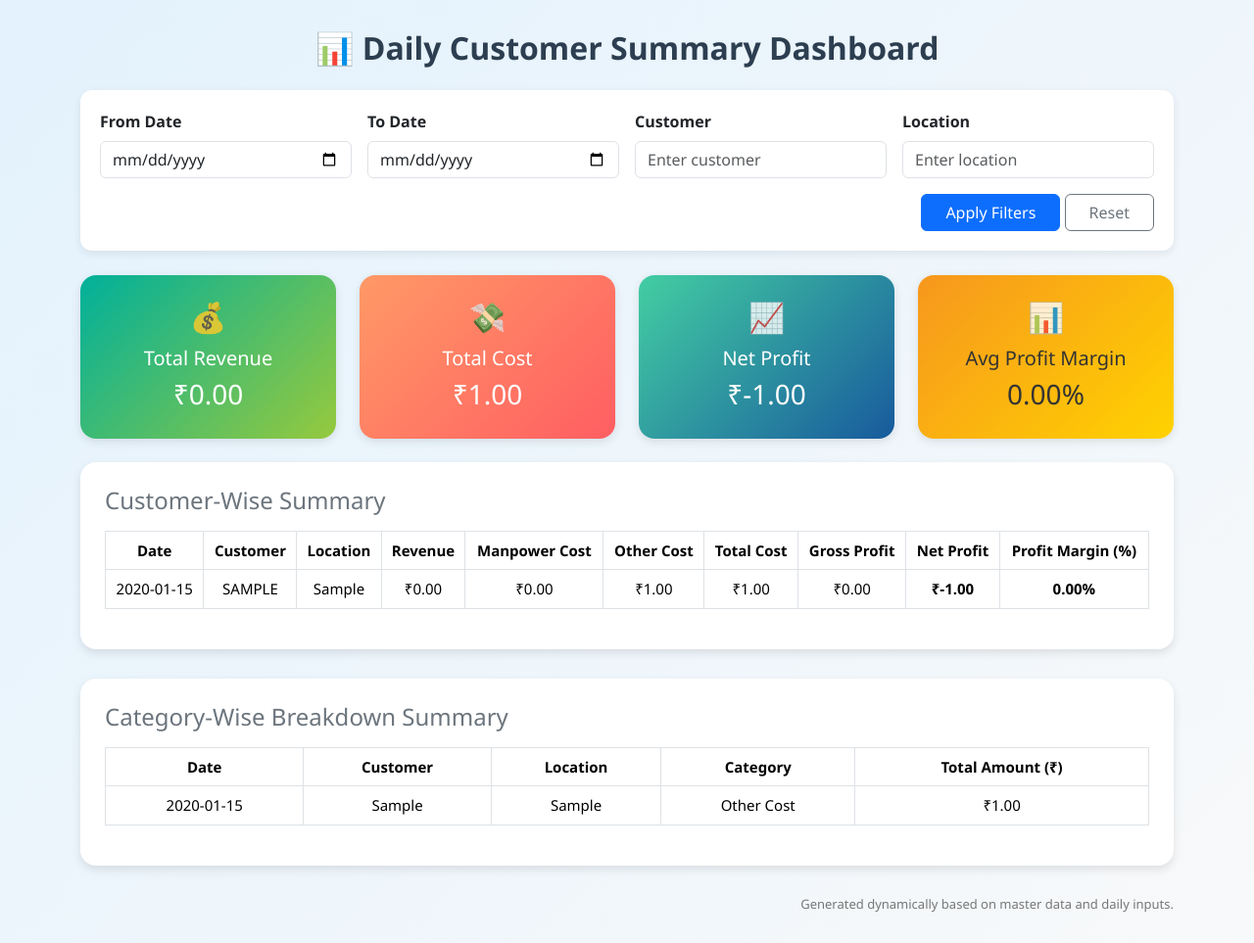
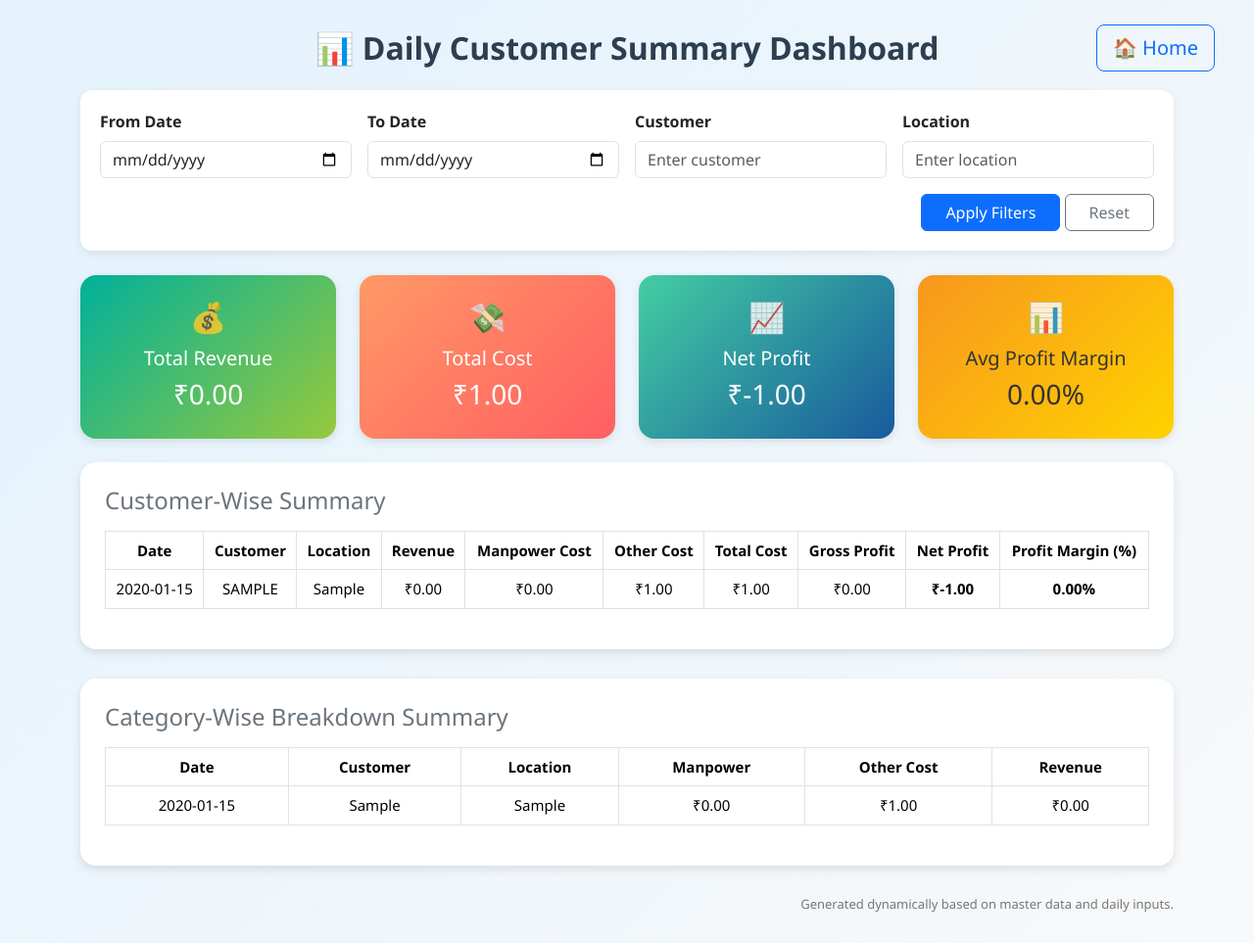
Before and after one commit to ashish86git/p-l-l, a Flask app: page /summary in a window 1280 px wide. Shown: the whole page at 98% size. Run offline with Flask 3, Linux system fonts and the light colour scheme; tables that the repository leaves empty hold one stand-in row (values such as "Sample post").

Commit message:
Add files via upload

```diff
--- a/templates/summary.html
+++ b/templates/summary.html
@@ -60,14 +60,27 @@
       box-shadow: 0 3px 10px rgba(0,0,0,0.08);
       margin-bottom: 25px;
     }
+    .home-btn {
+      position: fixed;
+      top: 25px;
+      right: 40px;
+      z-index: 1000;
+    }
   </style>
 </head>
 <body>
 
+  <!-- 🏠 Home Button -->
+  <div class="home-btn">
+    <a href="{{ url_for('index') }}" class="btn btn-outline-primary btn-lg">
+      🏠 Home
+    </a>
+  </div>
+
   <div class="container">
     <h2 class="mb-4 text-center">📊 Daily Customer Summary Dashboard</h2>
 
-    <!-- Filter Section -->
+    <!-- 🔍 Filter Section -->
     <form method="get" action="{{ url_for('summary') }}" class="filter-section">
       <div class="row g-3 align-items-end">
         <div class="col-md-3">
@@ -93,7 +106,7 @@
       </div>
     </form>
 
-    <!-- Summary Cards -->
+    <!-- 📈 Summary Cards -->
     {% if summary_data %}
     <div class="row mb-4">
       <div class="col-md-3">
@@ -127,10 +140,11 @@
     </div>
     {% endif %}
 
-    <!-- Customer-Wise Summary -->
+    <!-- 🧾 Customer-Wise Summary -->
     <div class="summary-card">
       <h4 class="mb-3 text-secondary">Customer-Wise Summary</h4>
       {% if summary_data %}
+      {% set sorted_summary = summary_data | sort(attribute='date', reverse=True) %}
       <div class="table-responsive">
         <table class="table table-bordered align-middle text-center">
           <thead>
@@ -148,7 +162,7 @@
             </tr>
           </thead>
           <tbody>
-            {% for row in summary_data %}
+            {% for row in sorted_summary %}
             <tr>
               <td>{{ row.date.strftime('%Y-%m-%d') if row.date else '' }}</td>
               <td class="text-uppercase">{{ row.customer }}</td>
@@ -174,11 +188,11 @@
       {% endif %}
     </div>
 
-    <!-- NEW: Breakdown Summary -->
-    <!-- GROUPED BREAKDOWN SUMMARY -->
+    <!-- ⚙️ Category-Wise Breakdown Summary -->
     {% if breakdown_data %}
     <div class="summary-card">
       <h4 class="mb-3 text-secondary">Category-Wise Breakdown Summary</h4>
+      {% set sorted_data = breakdown_data | sort(attribute='date', reverse=True) %}
       <div class="table-responsive">
         <table class="table table-bordered align-middle text-center">
           <thead>
@@ -186,28 +200,35 @@
               <th>Date</th>
               <th>Customer</th>
               <th>Location</th>
-              <th>Category</th>
-              <th>Total Amount (₹)</th>
+              <th>Manpower</th>
+              <th>Other Cost</th>
+              <th>Revenue</th>
             </tr>
           </thead>
           <tbody>
             {% set grouped = {} %}
-            {% for row in breakdown_data %}
-              {% set key = (row.date, row.customer, row.location, row.category) %}
+            {% for row in sorted_data %}
+              {% set key = (row.date, row.customer, row.location) %}
               {% if key not in grouped %}
-                {% set _ = grouped.update({ key: row.amount }) %}
-              {% else %}
-                {% set _ = grouped.update({ key: grouped[key] + row.amount }) %}
+                {% set _ = grouped.update({key: {'Manpower': 0, 'Other Cost': 0, 'Revenue': 0}}) %}
+              {% endif %}
+              {% if row.category == 'Manpower' %}
+                {% set _ = grouped[key].update({'Manpower': grouped[key]['Manpower'] + row.amount}) %}
+              {% elif row.category == 'Other Cost' %}
+                {% set _ = grouped[key].update({'Other Cost': grouped[key]['Other Cost'] + row.amount}) %}
+              {% elif row.category == 'Revenue' %}
+                {% set _ = grouped[key].update({'Revenue': grouped[key]['Revenue'] + row.amount}) %}
               {% endif %}
             {% endfor %}
 
-            {% for key, total_amount in grouped.items() %}
+            {% for key, values in grouped.items() | sort(reverse=True) %}
             <tr>
               <td>{{ key[0] }}</td>
               <td>{{ key[1] }}</td>
               <td>{{ key[2] }}</td>
-              <td>{{ key[3] }}</td>
-              <td>₹{{ "{:,.2f}".format(total_amount) }}</td>
+              <td>₹{{ "{:,.2f}".format(values['Manpower']) }}</td>
+              <td>₹{{ "{:,.2f}".format(values['Other Cost']) }}</td>
+              <td>₹{{ "{:,.2f}".format(values['Revenue']) }}</td>
             </tr>
             {% endfor %}
           </tbody>
@@ -216,8 +237,6 @@
     </div>
     {% endif %}
 
-
-
     <div class="footer-note">
       Generated dynamically based on master data and daily inputs.
     </div>
```
